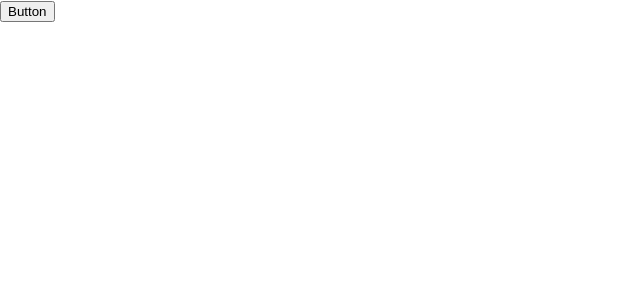
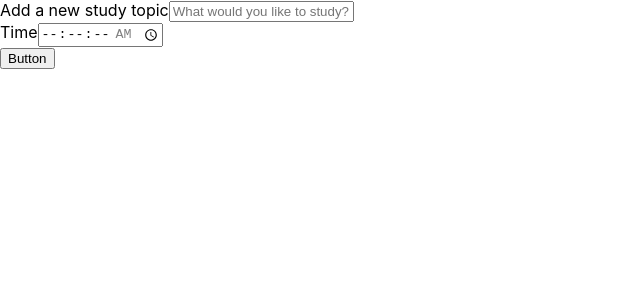
Before and after one commit to artenlf/react-typescript-studies, a React (Create React App) app: page / in a window 1280 px wide. Shown: the top 300 px of the page, without its empty margins (0-640 px from the left). Built offline with nearby package versions, Linux system fonts and the light colour scheme.

Commit message:
Codes - lesson 2 - form

```diff
--- a/src/App.tsx
+++ b/src/App.tsx
@@ -1,10 +1,10 @@
-import React from 'react';
-import Button from './components/Button/Button';
+import React from "react";
+import Form from "./components/Form/Form";
 
 function App() {
   return (
     <div className="App">
-      <Button />
+      <Form />
     </div>
   );
 }
--- /dev/null
+++ b/src/components/Form/Form.tsx
@@ -0,0 +1,22 @@
+import React from "react";
+import Button from "../Button/Button";
+
+class Form extends React.Component {
+  render() {
+    return (
+      <form>
+        <div>
+          <label htmlFor="task">Add a new study topic</label>
+          <input type="text" name="tarefa" id="tarefa" placeholder="What would you like to study?" required />
+        </div>
+        <div>
+          <label htmlFor="time">Time</label>
+          <input type="time" step="1" name="time" min="00:00:00" max="01:30:00" required />
+        </div>
+        <Button />
+      </form>
+    );
+  }
+}
+
+export default Form;
```
